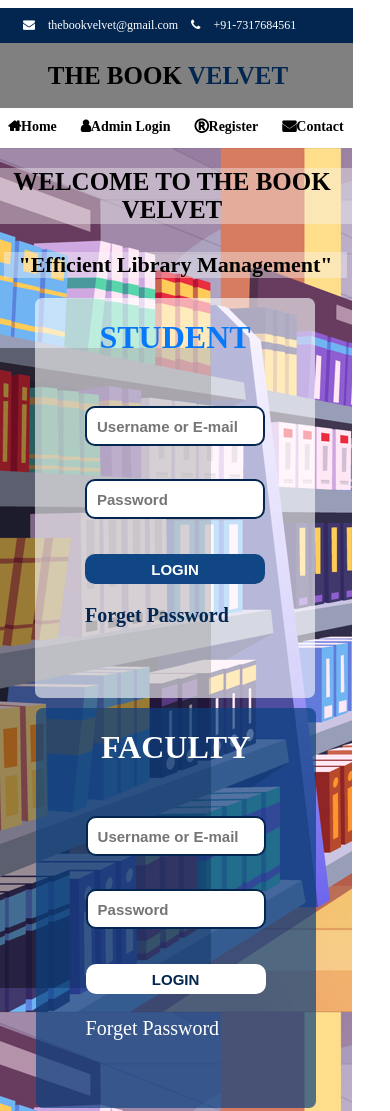
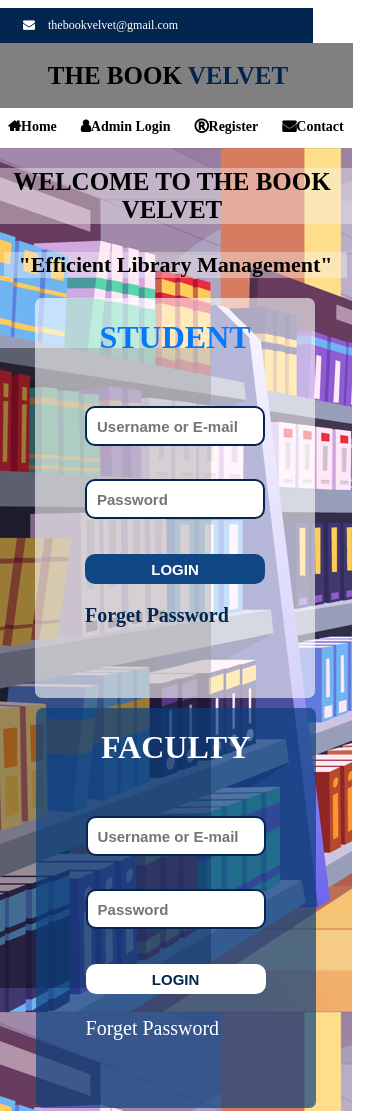
Before and after one commit to Jaiswal-Harsh17/The-Book-Velvet, a plain HTML site: page index.html in a window 390 px wide. Shown: the top 1111 px of the page. Drawn offline with Linux system fonts and the light colour scheme.

```diff
--- a/index.css
+++ b/index.css
@@ -1,6 +1,6 @@
 #background{
-    min-height: 1050px;
-    width: 100%;
+    min-height: 100vh;
+    width: 100vw;
 
 }
 #top{
@@ -240,7 +240,7 @@
 }
 @media screen and (max-width:600px){
     #top{
-        width: 430px;
+        width: 100%;
         /* background: red; */
         /* height: 20px; */
         font-size:12px;
```
